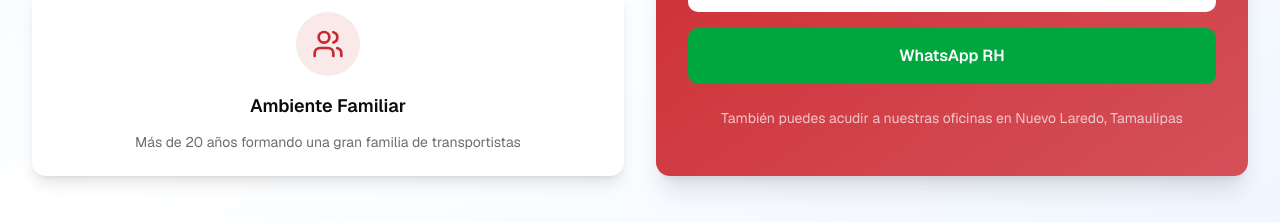
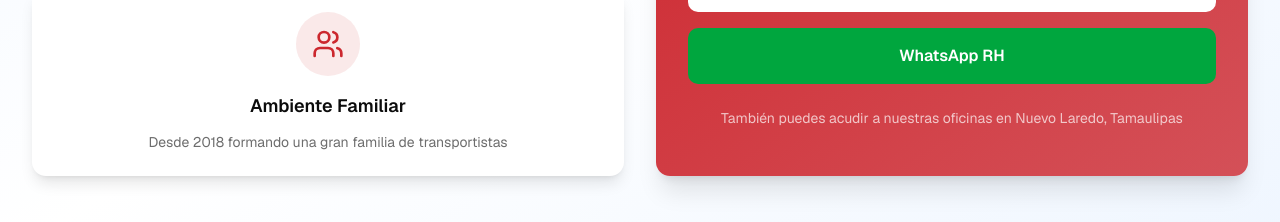
Before and after one commit to transportesmonarca/website, a Next.js app: page / in a window 1280 px wide. Shown: the part 2999-3221 px from the top of the page. Built offline with nearby package versions, Linux system fonts and the light colour scheme.

Commit message:
fix: actualizar texto de 'Más de 20 años' a 'Desde 2018' en sección de reclutamiento

```diff
--- a/components/recruitment.tsx
+++ b/components/recruitment.tsx
@@ -27,11 +27,11 @@ export default function Recruitment() {
                 title: "Seguridad Total",
                 description: "Programas completos de seguridad y protección para nuestros operadores"
               },
-              {
+                          {
                 icon: Users,
                 title: "Ambiente Familiar",
-                description: "Más de 20 años formando una gran familia de transportistas"
-              }
+                description: "Desde 2018 formando una gran familia de transportistas"
+            }
             ].map((benefit, index) => {
               const Icon = benefit.icon
               return (
```
